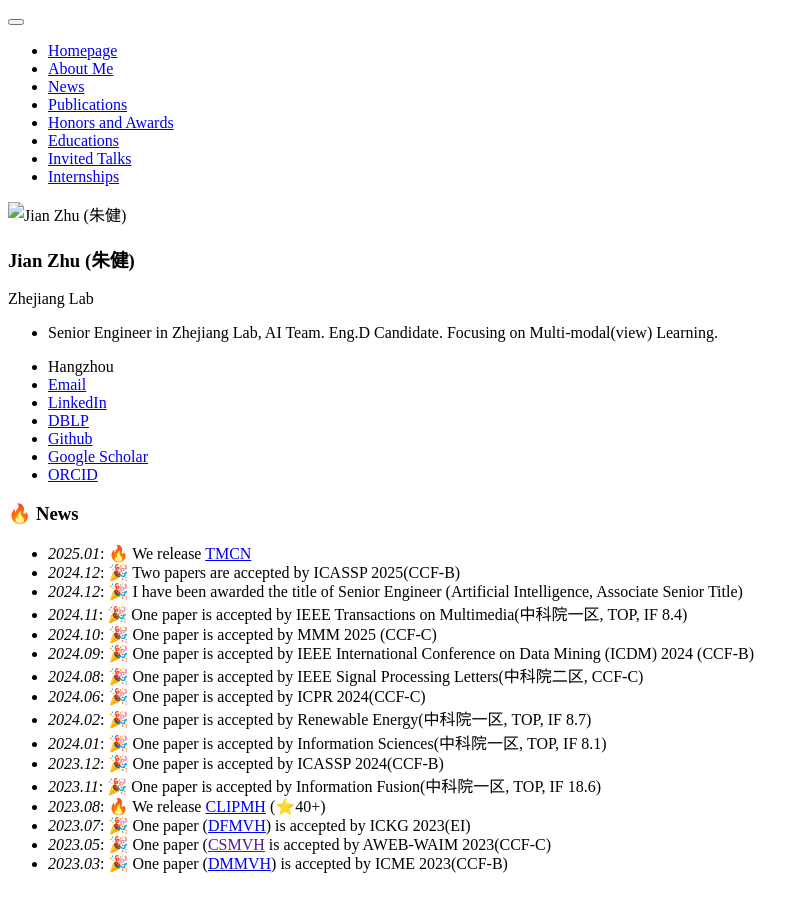
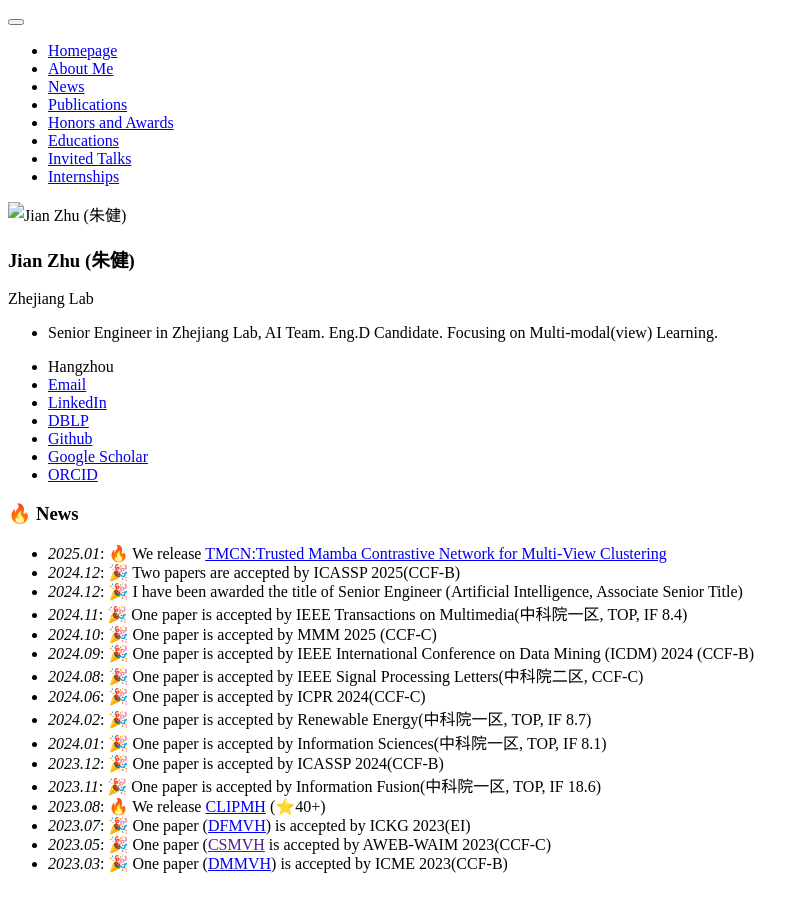
Before and after one commit to HackerHyper/HackerHyper.github.io, a Jekyll site: the page built from _pages/includes/news.md, in a window 1280 px wide. Shown: the whole page, without its empty margins (0-809 px from the left). Built offline with Jekyll 4.4.1, drawn with Linux system fonts in a browser that asks for light colours; our own code applies the rules of GitHub Pages for plain Markdown files.

Commit message:
first commit

```diff
--- a/_pages/includes/news.md
+++ b/_pages/includes/news.md
@@ -1,5 +1,5 @@
 # 🔥 News
-- *2025.01*: 🔥 We release [TMCN](https://github.com/HackerHyper/TMCN)
+- *2025.01*: 🔥 We release [TMCN:Trusted Mamba Contrastive Network for Multi-View Clustering](https://github.com/HackerHyper/TMCN)
 - *2024.12*: 🎉 Two papers are accepted by ICASSP 2025(CCF-B)
 - *2024.12*: 🎉 I have been awarded the title of Senior Engineer (Artificial Intelligence, Associate Senior Title)
 - *2024.11*: 🎉 One paper is accepted by IEEE Transactions on Multimedia(中科院一区, TOP, IF 8.4)
```
